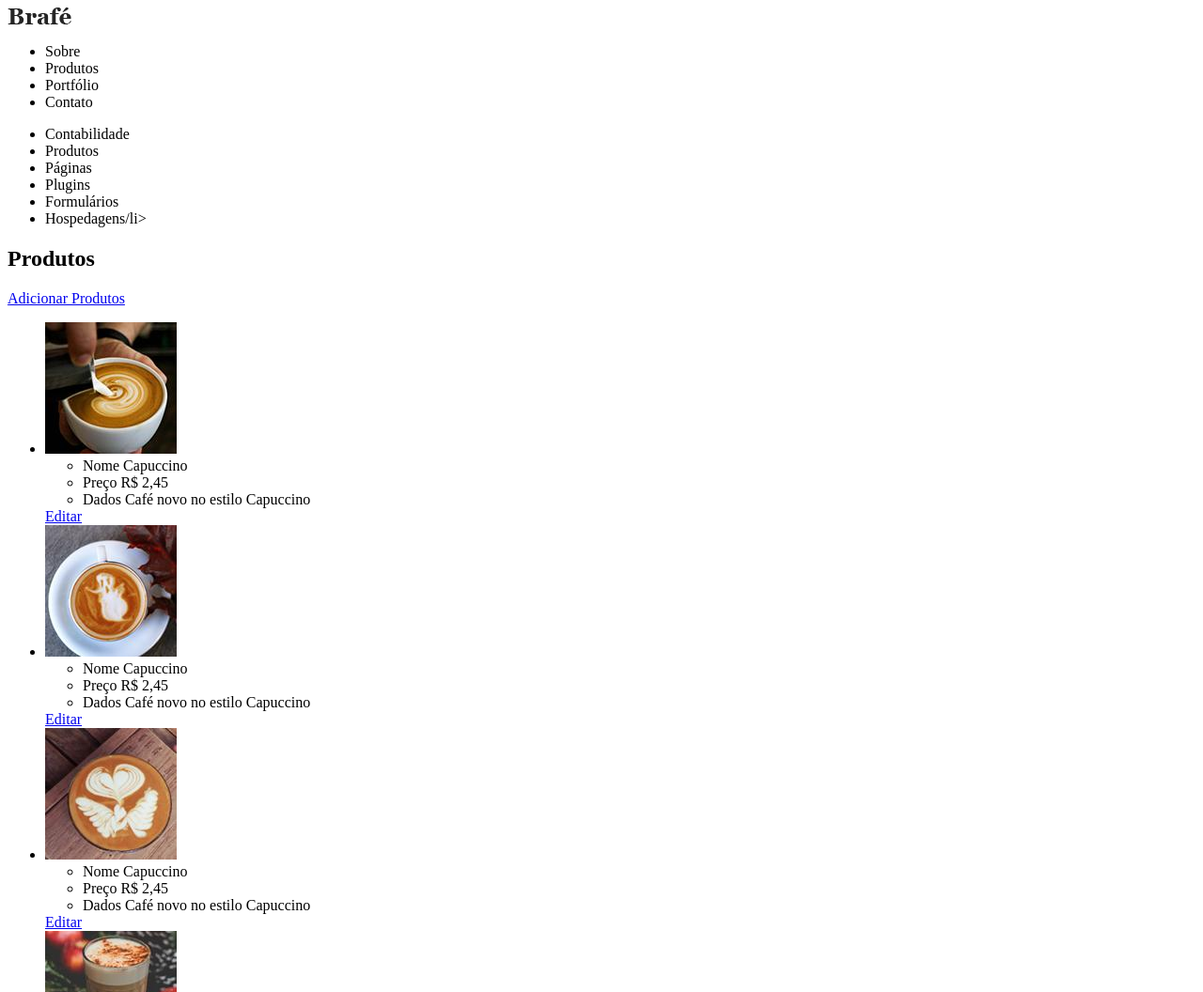
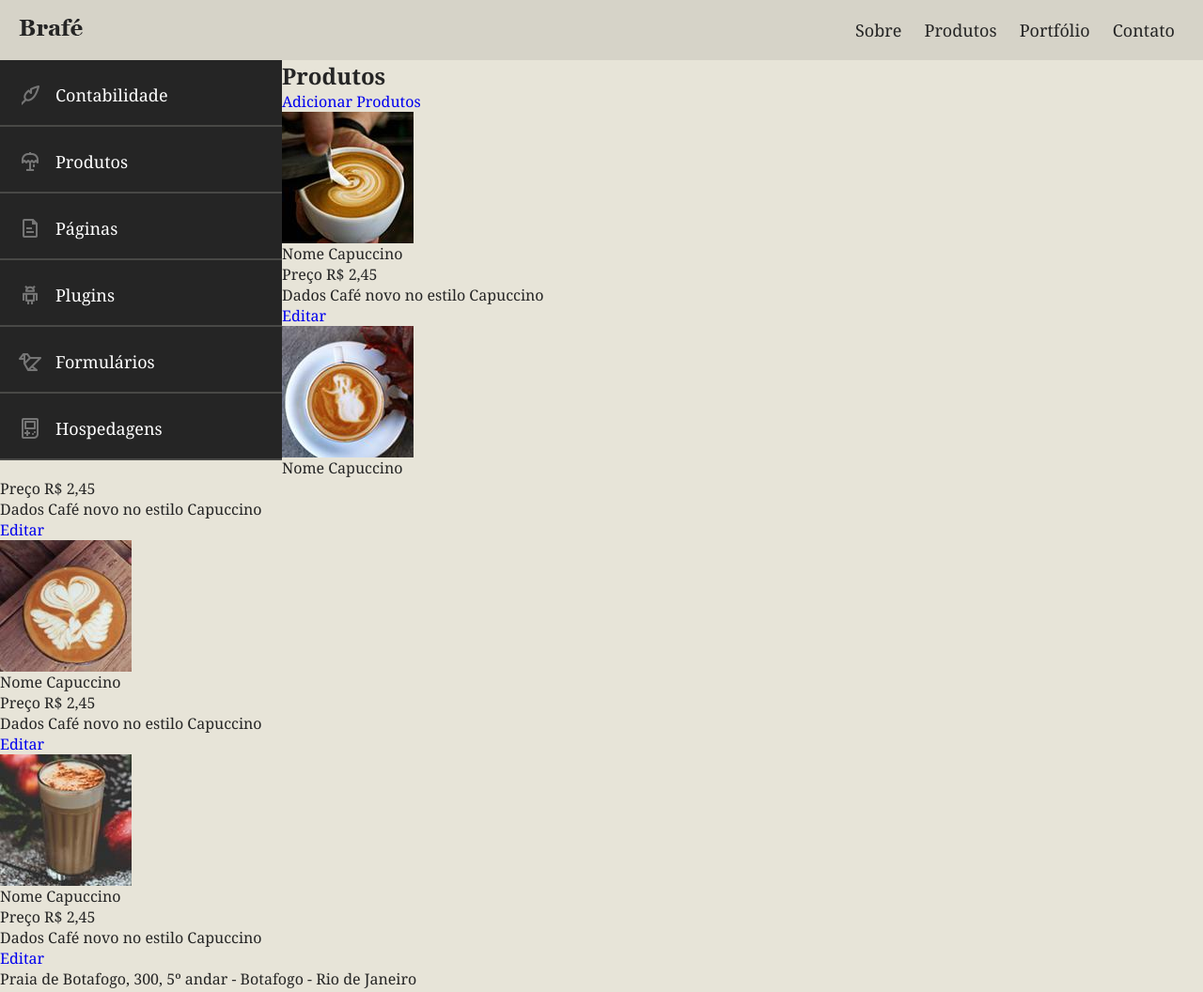
Before and after one commit to vargastm/brafe3, a plain HTML site: page brafe3-pure/index.html in a window 1280 px wide. Shown: the top 1056 px of the page at 94% size. Drawn offline with Linux system fonts and the light colour scheme.

Commit message:
Added Styles for the menu and nav

```diff
--- a/brafe3-pure/assets/css/style.css
+++ b/brafe3-pure/assets/css/style.css
@@ -0,0 +1,109 @@
+body, p, h1, ul, li {
+  padding: 0px;
+  margin: 0px;
+}
+
+li {
+  list-style: none;
+}
+
+body {
+  font-family: Georgia, 'Times New Roman', Times, serif;
+  color: #252525;
+  background: #e7e4d8;
+}
+
+* {
+  box-sizing: border-box;
+}
+
+img {
+  display: block;
+  max-width: 100%;
+}
+
+a {
+  text-decoration: none;
+}
+
+.header {
+  background: #D6D3C8;
+  padding: 20px;
+}
+
+.header::after, .haeder::before {
+  content: '';
+  display: table;
+  clear: both;
+}
+
+.header-logo {
+  float: left;
+}
+
+.header-menu ul {
+  float: right;
+}
+
+.header-menu li {
+  display: inline-block;
+}
+
+.header-menu li a {
+  color: #252525;
+  font-size: 1.125em;
+  padding: 0 10px;
+}
+
+.header-menu li:first-child a {
+  padding-left: 0;
+}
+
+.side-nav {
+  width: 300px;
+  background: #252525;
+  float: left;
+}
+
+.side-nav li a {
+  display: block;
+  color: #FFFFFF;
+  border-bottom: 2px solid #484846;
+  font-size: 1.125em;
+  padding: 20px;
+}
+
+.side-nav li a::before {
+  content: '';
+  display: inline-block;
+  width: 24px;
+  height: 24px;
+  background-image: url('../images/icons.png');
+  position: relative;
+  top: 5px;
+  margin-right: 15px;
+}
+
+.nav-accounting::before {
+  background-position: 0 0;
+}
+
+.nav-products::before {
+  background-position: 0 -24px;
+}
+
+.nav-pages::before {
+  background-position: 0 -48px;
+}
+
+.nav-plugins::before {
+  background-position: 0 -72px;
+}
+
+.nav-forms::before {
+  background-position: 0 -96px;
+}
+
+.nav-accommodation::before {
+  background-position: 0 -120px;
+}
--- a/brafe3-pure/index.html
+++ b/brafe3-pure/index.html
@@ -7,28 +7,28 @@
     <link rel="stylesheet" type="text/css" href="assets/css/style.css">
   </head>
   <body>
-    <header>
-      <a href="#">
+    <header class="header">
+      <a href="#" class="header-logo">
         <img src="assets/images/brafe.png" alt="Brafé">
       </a>
-      <nav>
+      <nav class="header-menu">
         <ul>
-          <li><a href=""></a>Sobre</li>
-          <li><a href=""></a>Produtos</li>
-          <li><a href=""></a>Portfólio</li>
-          <li><a href=""></a>Contato</li>
+          <li><a href="#">Sobre</a></li>
+          <li><a href="#">Produtos</a></li>
+          <li><a href="#">Portfólio</a></li>
+          <li><a href="#">Contato</a></li>
         </ul>
       </nav>
     </header>
-    <main>
-      <nav>
+    <main class="container">
+      <nav class="side-nav">
         <ul>
-          <li><a href=""></a>Contabilidade</li>
-          <li><a href=""></a>Produtos</li>
-          <li><a href=""></a>Páginas</li>
-          <li><a href=""></a>Plugins</li>
-          <li><a href=""></a>Formulários</li>
-          <li><a href=""></a>Hospedagens/li>
+          <li><a href="#" class="nav-accounting">Contabilidade</a></li>
+          <li><a href="#" class="nav-products">Produtos</a></li>
+          <li><a href="#" class="nav-pages">Páginas</a></li>
+          <li><a href="#" class="nav-plugins">Plugins</a></li>
+          <li><a href="#" class="nav-forms">Formulários</a></li>
+          <li><a href="#" class="nav-accommodation">Hospedagens</a></li>
         </ul>
       </nav>
       <section>
```
